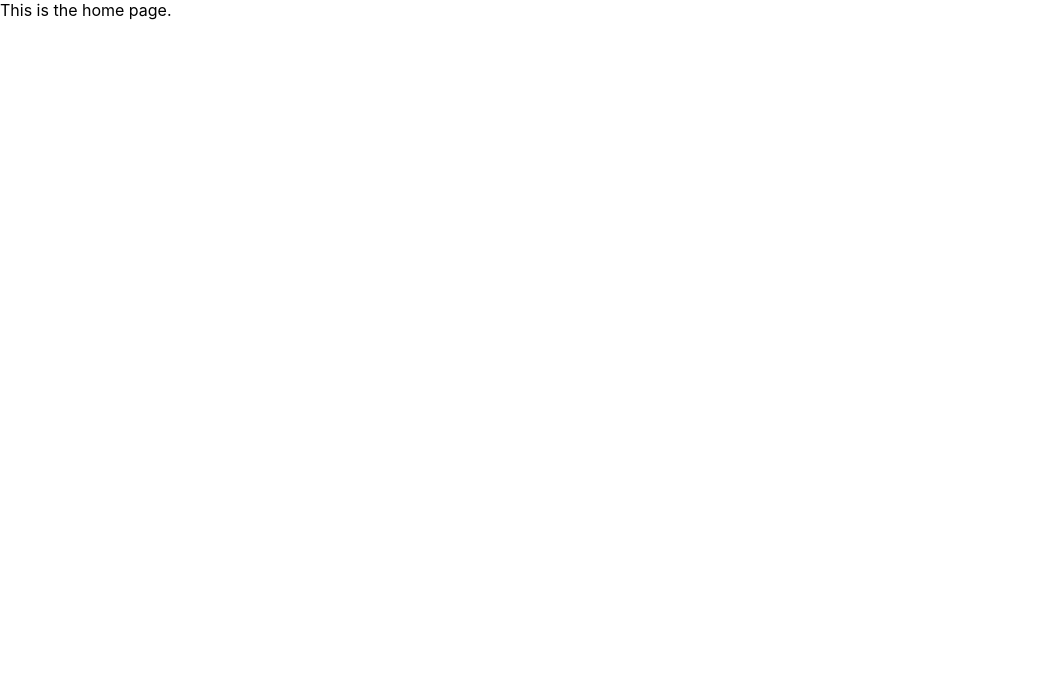
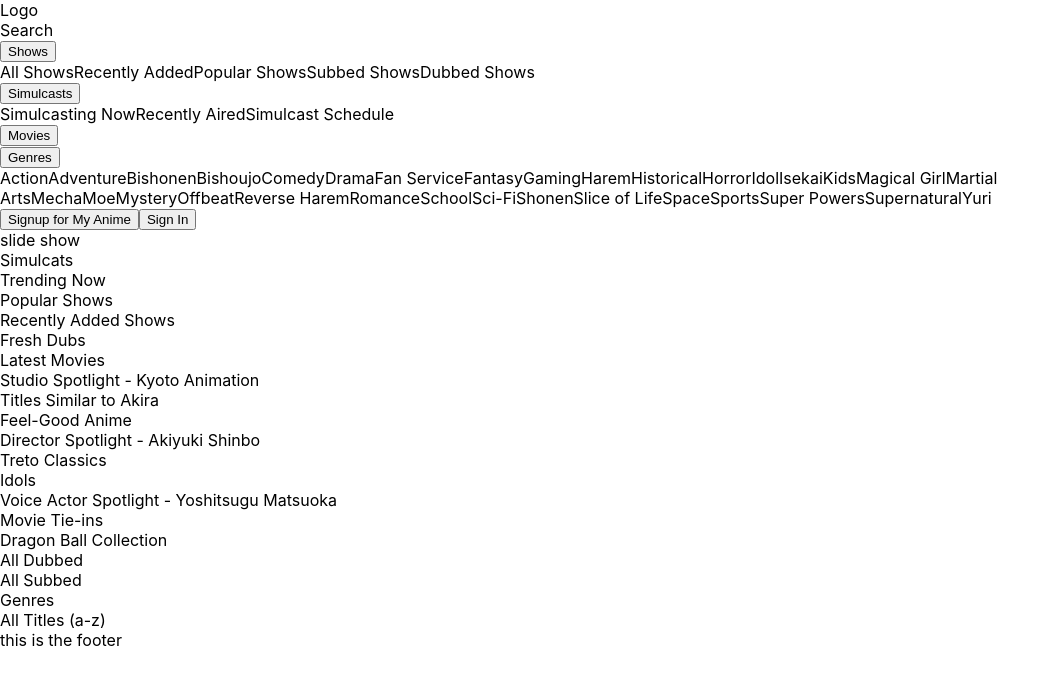
Before and after one commit to Jason-Prince/my-anime-app, a Next.js app: page / in a window 1280 px wide. Shown: the top 684 px of the page, without its empty margins (0-1060 px from the left). Built offline with nearby package versions, Linux system fonts and the light colour scheme.

Commit message:
index html rough draft

```diff
--- a/pages/index.js
+++ b/pages/index.js
@@ -1,3 +1,102 @@
+import Head from "next/head";
+
 export default function Home() {
-  return <div>This is the home page.</div>;
+  return (
+    <div>
+      <Head>
+        <title>My Anime App</title>
+      </Head>
+      <body>
+        <nav>
+          <div>Logo</div>
+          <div>Search</div>
+          <div>
+            <button>Shows</button>
+            <div>
+              <a href="#">All Shows</a>
+              <a href="#">Recently Added</a>
+              <a href="#">Popular Shows</a>
+              <a href="#">Subbed Shows</a>
+              <a href="#">Dubbed Shows</a>
+            </div>
+          </div>
+          <div>
+            <button>Simulcasts</button>
+            <div>
+              <a href="#">Simulcasting Now</a>
+              <a href="#">Recently Aired</a>
+              <a href="#">Simulcast Schedule</a>
+            </div>
+          </div>
+          <div>
+            <button>Movies</button>
+          </div>
+          <div>
+            <button>Genres</button>
+            <div>
+              <a href="#">Action</a>
+              <a href="#">Adventure</a>
+              <a href="#">Bishonen</a>
+              <a href="#">Bishoujo</a>
+              <a href="#">Comedy</a>
+              <a href="#">Drama</a>
+              <a href="#">Fan Service</a>
+              <a href="#">Fantasy</a>
+              <a href="#">Gaming</a>
+              <a href="#">Harem</a>
+              <a href="#">Historical</a>
+              <a href="#">Horror</a>
+              <a href="#">Idol</a>
+              <a href="#">Isekai</a>
+              <a href="#">Kids</a>
+              <a href="#">Magical Girl</a>
+              <a href="#">Martial Arts</a>
+              <a href="#">Mecha</a>
+              <a href="#">Moe</a>
+              <a href="#">Mystery</a>
+              <a href="#">Offbeat</a>
+              <a href="#">Reverse Harem</a>
+              <a href="#">Romance</a>
+              <a href="#">School</a>
+              <a href="#">Sci-Fi</a>
+              <a href="#">Shonen</a>
+              <a href="#">Slice of Life</a>
+              <a href="#">Space</a>
+              <a href="#">Sports</a>
+              <a href="#">Super Powers</a>
+              <a href="#">Supernatural</a>
+              <a href="#">Yuri</a>
+            </div>
+          </div>
+          <button>Signup for My Anime</button>
+          <button>Sign In</button>
+        </nav>
+        {/* carousel section */}
+        <section>slide show</section>
+        {/* carousel section*/}
+        <section>
+          <div>Simulcats</div>
+          <div>Trending Now</div>
+          <div>Popular Shows</div>
+          <div>Recently Added Shows</div>
+          <div>Fresh Dubs</div>
+          <div>Latest Movies</div>
+          <div>Studio Spotlight - Kyoto Animation</div>
+          <div>Titles Similar to Akira</div>
+          <div>Feel-Good Anime</div>
+          <div>Director Spotlight - Akiyuki Shinbo</div>
+          <div>Treto Classics</div>
+          <div>Idols</div>
+          <div>Voice Actor Spotlight - Yoshitsugu Matsuoka</div>
+          <div>Movie Tie-ins</div>
+          <div>Dragon Ball Collection</div>
+          <div>All Dubbed</div>
+          <div>All Subbed</div>
+          <div>Genres</div>
+          <div>All Titles (a-z)</div>
+        </section>
+        <footer>this is the footer</footer>
+      </body>
+    </div>
+  );
 }
```
